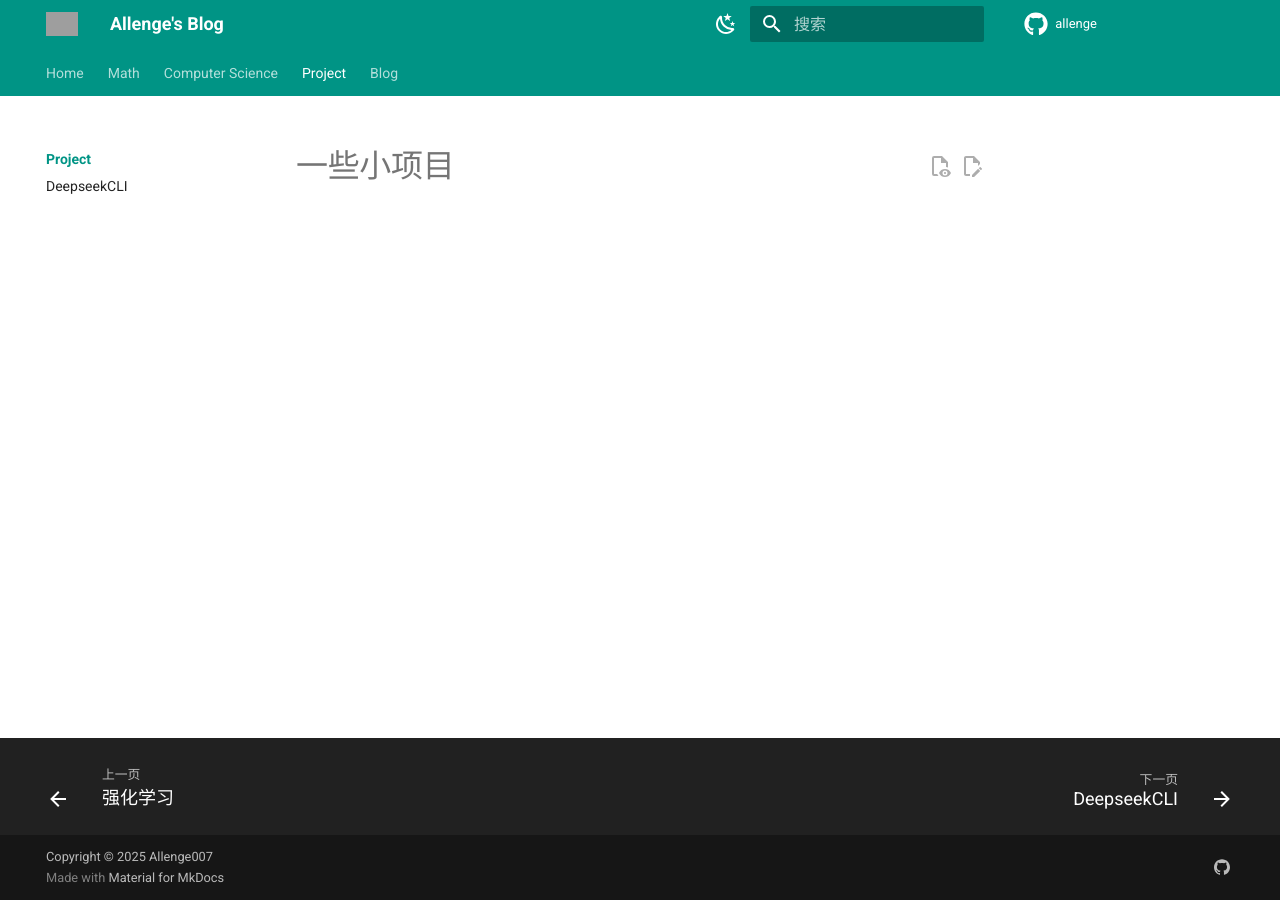
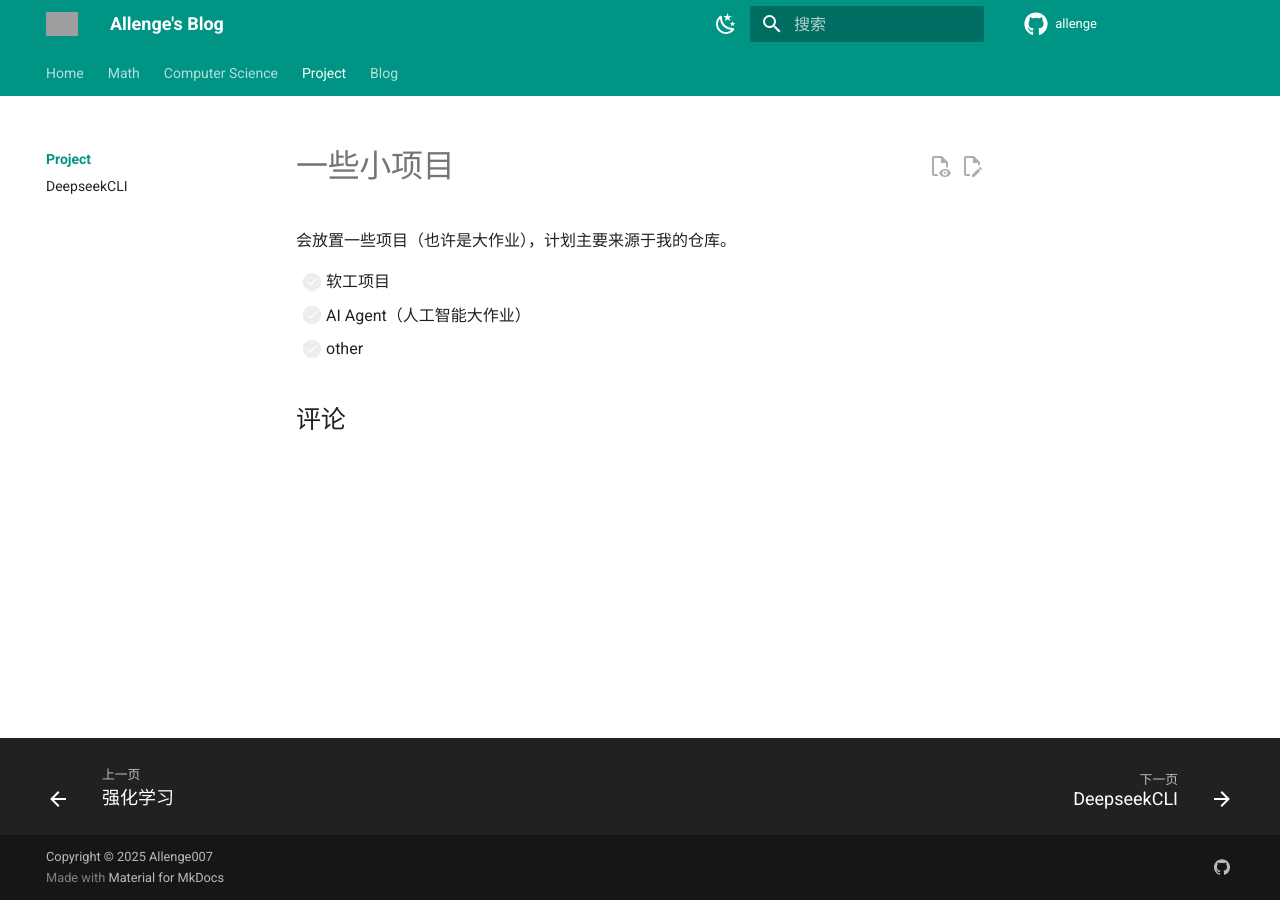
Before and after one commit to allenge007/allenge007.github.io, an MkDocs documentation site: the page built from docs/project/index.md, in a window 1280 px wide. Built offline with MkDocs 1.6.1 and Material for MkDocs 9.7.7, drawn with Linux system fonts in a browser that asks for light colours; comment, search, counter and statistics services are not loaded; grey boxes are pictures that could not be loaded.

Commit message:
为所有页面添加了评论区，并添加了 md 扩展 tasklist

```diff
--- a/docs/overrides/partials/comments.html
+++ b/docs/overrides/partials/comments.html
@@ -1,4 +1,4 @@
-{% if page.meta.comments %}
+{% if page.meta.comments != false %}
   <h2 id="__comments">{{ lang.t("meta.comments") }}</h2>
   <!-- Insert generated snippet here -->
 <script src="https://giscus.app/client.js"
--- a/docs/project/index.md
+++ b/docs/project/index.md
@@ -1 +1,7 @@
 # 一些小项目
+
+会放置一些项目（也许是大作业），计划主要来源于我的仓库。
+
+- [ ] 软工项目
+- [ ] AI Agent（人工智能大作业）
+- [ ] other
--- a/mkdocs.yml
+++ b/mkdocs.yml
@@ -69,6 +69,9 @@ markdown_extensions:
   - pymdownx.keys
   - pymdownx.mark
   - pymdownx.critic
+  - pymdownx.tasklist:
+      custom_checkbox: true
+      clickable_checkbox: true
   - admonition
   - pymdownx.arithmatex:
       generic: true
```
Also changed, not shown: docs/cs/ai/index.md (+4 -0 lines).
